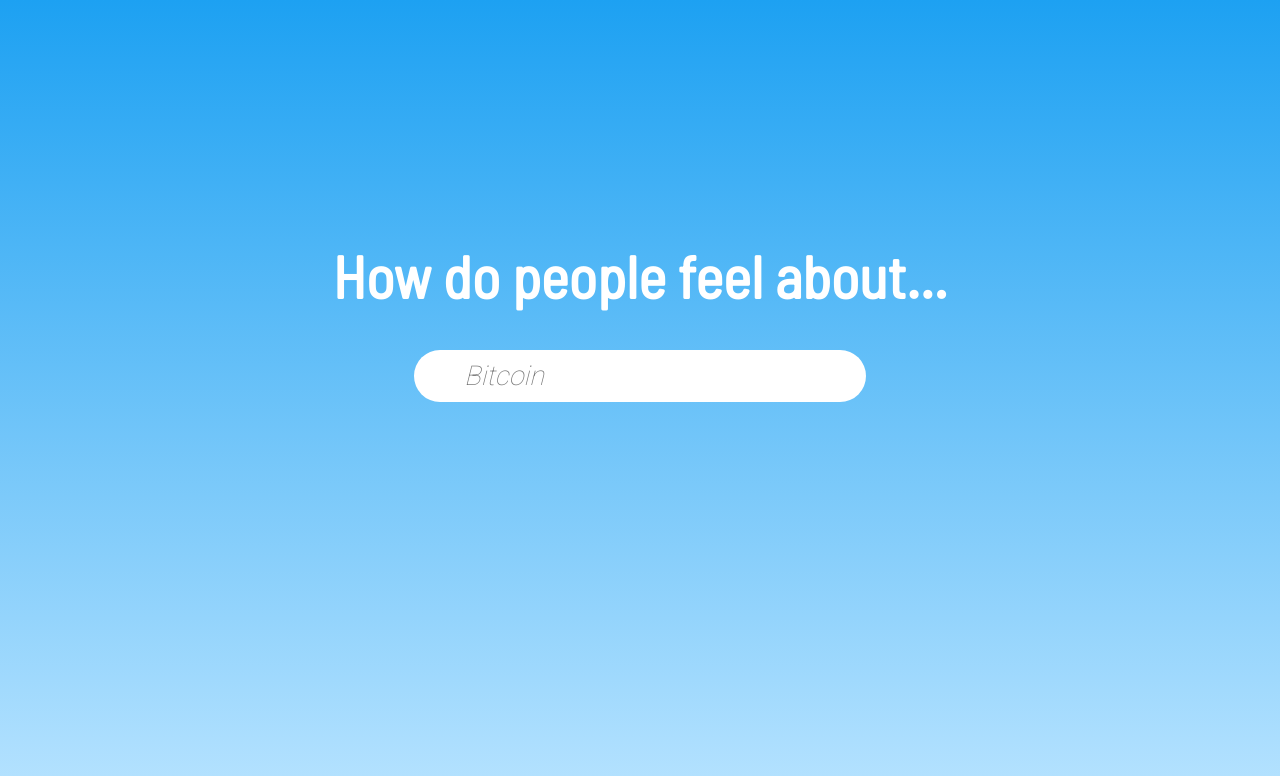
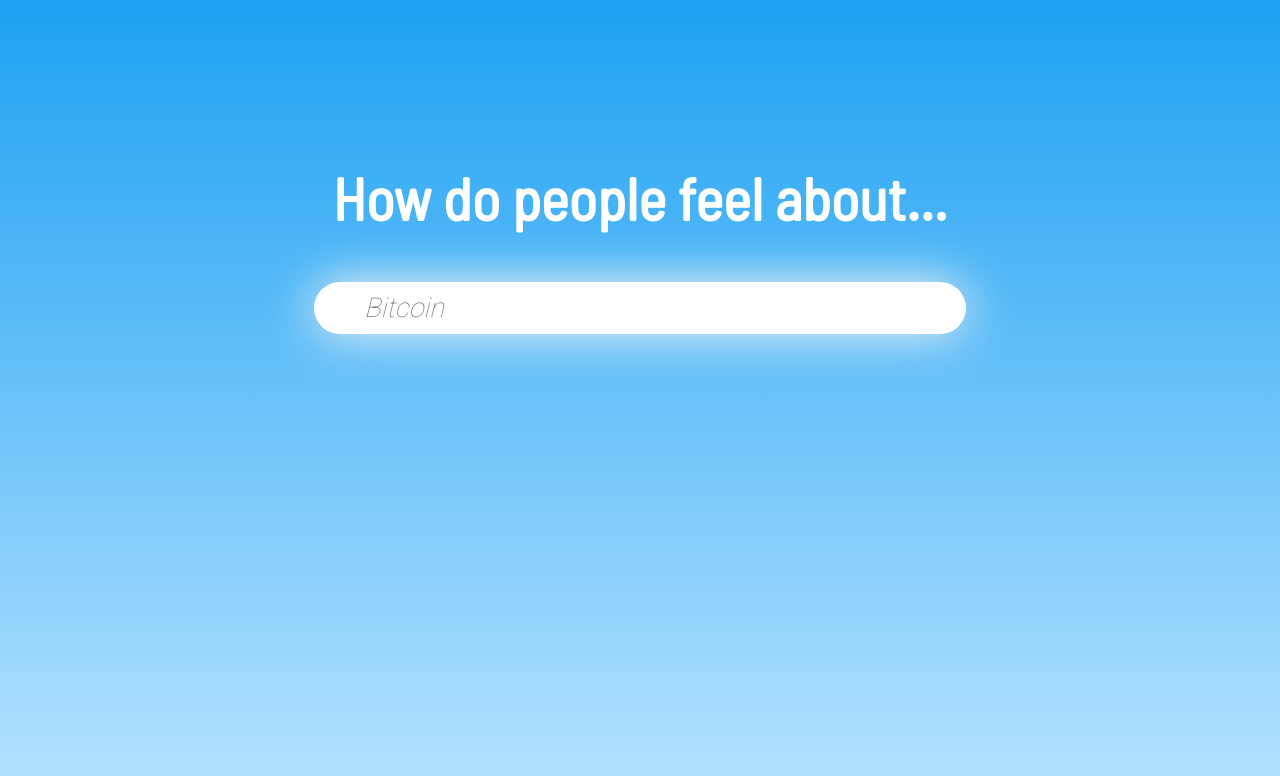
Before and after one commit to rpadilla6/transferableunits, an Angular app in the folder allTheFeels/: page / in a window 1280 px wide. Shown: the top 776 px of the page. Built offline with nearby package versions, Linux system fonts and the light colour scheme; a web font is replaced by a local one.

Commit message:
Latest working version

```diff
--- a/allTheFeels/src/app/app.component.css
+++ b/allTheFeels/src/app/app.component.css
@@ -6,28 +6,31 @@
 
 input[type=text]:focus,input[type=text]:hover{
   outline: none;
-  width: 300px;
+  width: 75%;
   height: 60px;
 }
-@media only screen and (min-width: 768px){
+
 input[type=text]{
-      width: 400px;
+  flex-shrink: 0;
+  flex-grow: 1;
   height: 50px;
+  width: 50%;
+  max-width: 600px;
   white-space: nowrap;
   border: none;
   font-size: 1.7em;
   font-family: "Roboto";
   font-style: oblique;
   padding-left: 50px;
+  box-shadow: 0 0 50px #F5F5F5;
   -webkit-border-radius: 30px;
   -moz-border-radius: 30px;
   border-radius: 30px;
-      -webkit-transition: width 0.3s, height 0.2s ease-in;
+  transition: width 0.3s, height 0.2s ease-in-out;
 }
 
-    input[type=text]:focus,input[type=text]:hover{
-      outline: none;
-      width: 550px;
-      height: 60px;
+@media only screen and (min-width: 768px){
+  h1{
+    margin-top: 25%;
   }
 }
--- a/allTheFeels/src/app/app.component.html
+++ b/allTheFeels/src/app/app.component.html
@@ -1,7 +1,14 @@
-<!--The content below is only a placeholder and can be replaced.-->
-<div  style="text-align:center">
+<div  class ="container search"
+      fxLayout ="column"
+      fxLayoutAlign="space-between center"
+      fxLayoutGap="10px"
+      style="text-align:center">
+  <div class="item item-1" fxFlex="50%">
     <h1>
      How do people feel about...
     </h1>
-    <input type="text" placeholder="Bitcoin" name="search">
+  </div>
+  <div class="item item-2" fxFlexLayout="row" fxFill>
+    <input type="text" placeholder="{{stuff}}" name="search">
+  </div>
 </div>
--- a/allTheFeels/src/app/app.component.ts
+++ b/allTheFeels/src/app/app.component.ts
@@ -6,5 +6,5 @@
   styleUrls: ['./app.component.css']
 })
 export class AppComponent {
-  title = 'All the Feels';
+  stuff = 'Bitcoin';
 }
--- a/allTheFeels/src/app/app.module.ts
+++ b/allTheFeels/src/app/app.module.ts
@@ -1,5 +1,6 @@
 import { BrowserModule } from '@angular/platform-browser';
 import { NgModule } from '@angular/core';
+import { FlexLayoutModule } from '@angular/flex-layout';
 
 
 import { AppComponent } from './app.component';
@@ -10,7 +11,8 @@
     AppComponent
   ],
   imports: [
-    BrowserModule
+    BrowserModule,
+    FlexLayoutModule
   ],
   providers: [],
   bootstrap: [AppComponent]
--- a/allTheFeels/src/index.html
+++ b/allTheFeels/src/index.html
@@ -10,8 +10,6 @@
   <link href="https://fonts.googleapis.com/css?family=Barlow+Semi+Condensed|Basic|Cabin+Condensed|Carter+One|Roboto:100" rel="stylesheet">
 </head>
 <body>
-  <div class="search">
-    <app-root></app-root>
-  </div>
+  <app-root></app-root>
 </body>
 </html>
--- a/allTheFeels/src/styles.css
+++ b/allTheFeels/src/styles.css
@@ -4,16 +4,9 @@
   background-attachment: fixed;
 }
 
-.search{
-  position: absolute;
-  top: 5%;
-  bottom: 0;
-  right: 0;
-  left: 0;
-  margin: auto;
-}
+/**
+@media only screen and (min-width: 768px){
 
-@media only screen and (min-width: 768px){
   .search{
     position: absolute;
     top: 25%;
@@ -23,3 +16,4 @@
     margin: auto;
   }
 }
+**/
```
Lines whose indentation alone changed are shown as unchanged.
